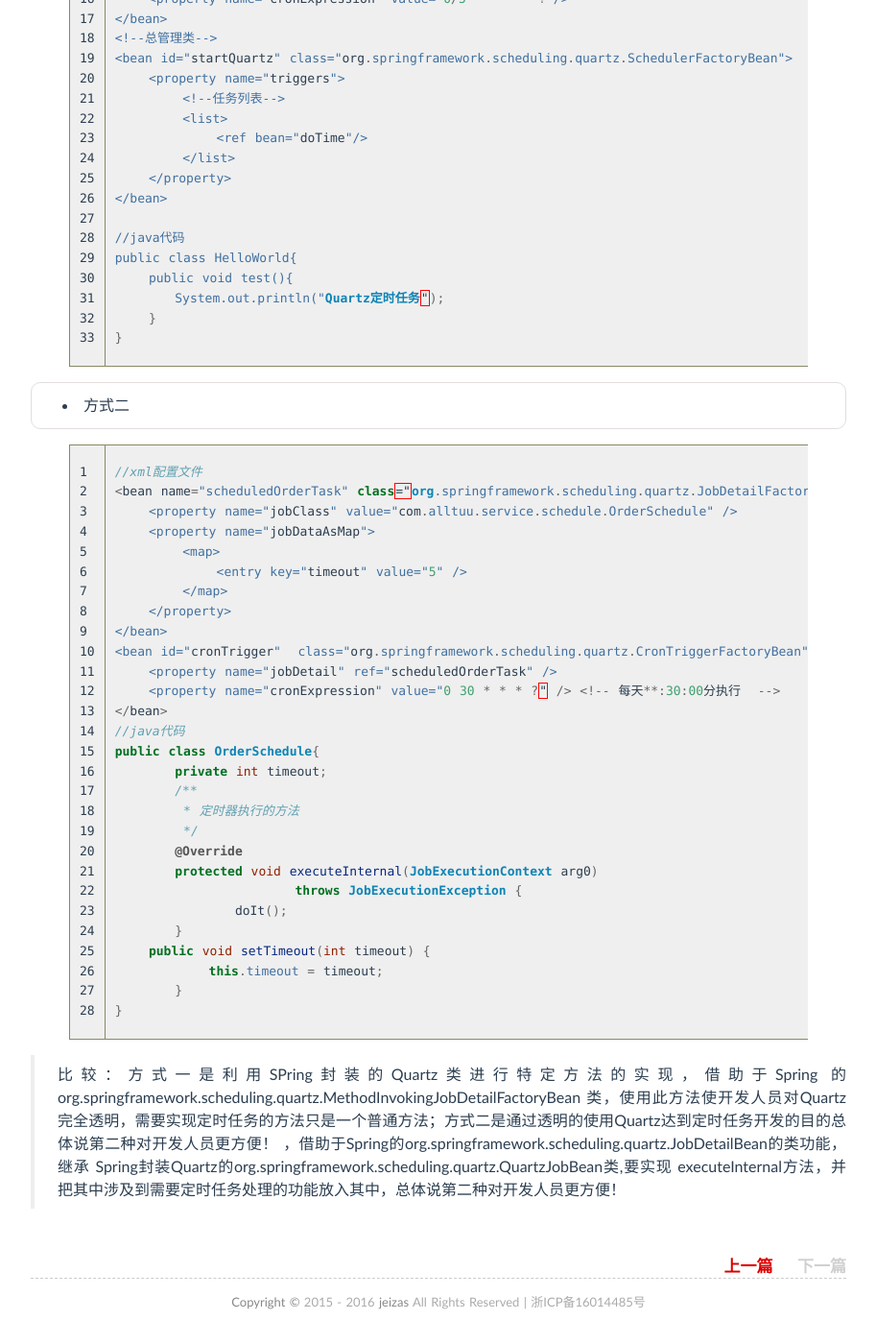
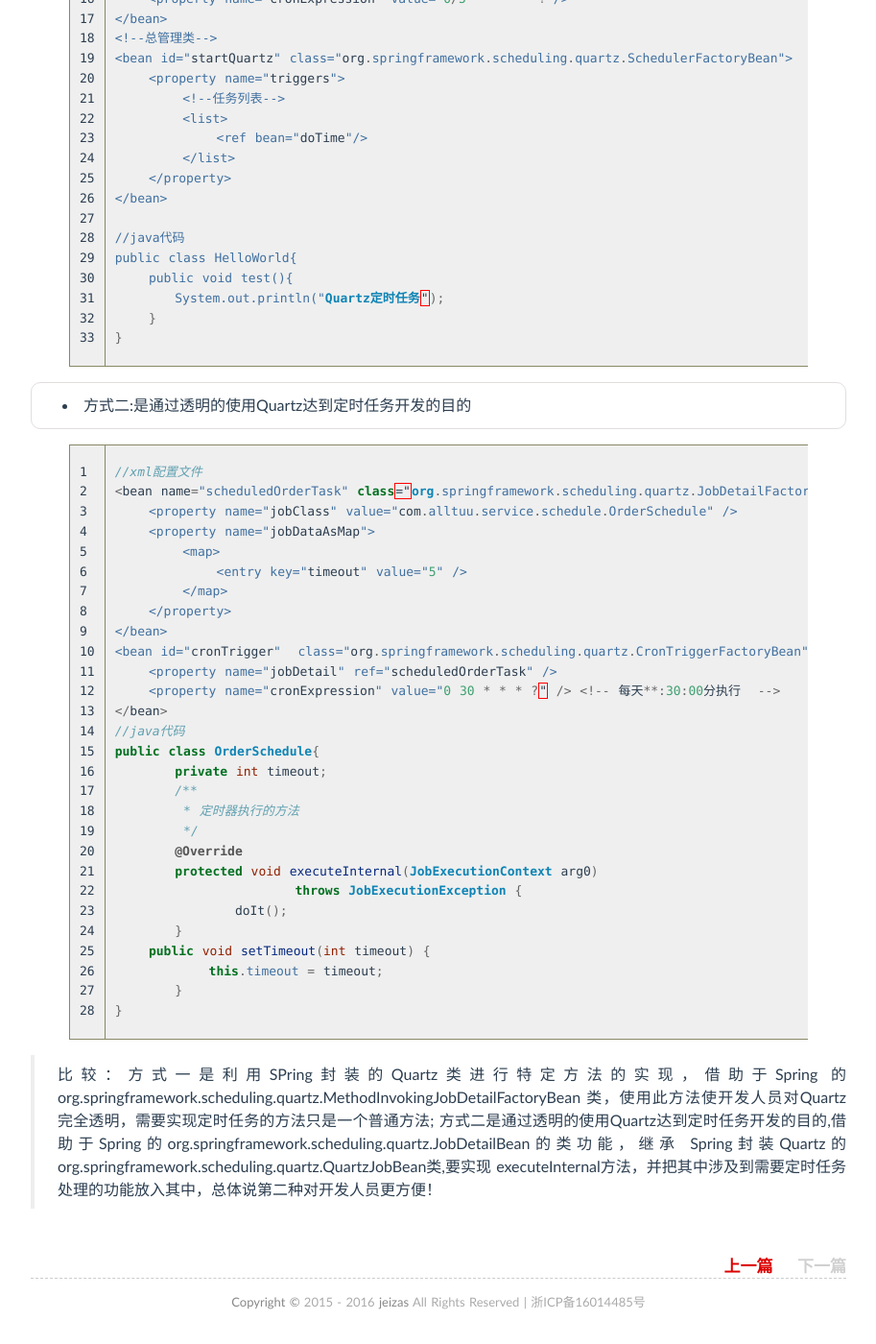
Before and after one commit to jeizas/jeizas.github.io, a Jekyll site: the page built from _posts/2016-07-05-quartz.md, in a window 1280 px wide and 1400 px high, scrolled down 807 px. Shown: the whole window at 96% size, without its empty margins (183-1096 px from the left). Built offline with Jekyll 4.4.1, drawn with Linux system fonts in a browser that asks for light colours; comment, search, counter and statistics services are not loaded; some of the changed text lies outside the part shown.

Commit message:
修改：     _posts/2016-07-05-quartz.md

```diff
--- a/_posts/2016-07-05-quartz.md
+++ b/_posts/2016-07-05-quartz.md
@@ -11,7 +11,7 @@ tags: Framework
 
 ##### 1. spring-quartz
 
-* 方式一
+* 方式一:利用SPring封装的Quartz类进行特定方法的实现
 
 {% highlight java linenos %}
 //xml配置代码
@@ -49,7 +49,7 @@ public class HelloWorld{
 }
 {% endhighlight linenos %}
 
-* 方式二
+* 方式二:是通过透明的使用Quartz达到定时任务开发的目的
 
 {% highlight java linenos %}
 //xml配置文件
@@ -82,5 +82,5 @@ public class OrderSchedule{
 }
 {% endhighlight linenos %}
 
-> 比较：方式一是利用SPring封装的Quartz类进行特定方法的实现，借助于Spring 的 org.springframework.scheduling.quartz.MethodInvokingJobDetailFactoryBean 类，使用此方法使开发人员对Quartz完全透明，需要实现定时任务的方法只是一个普通方法；方式二是通过透明的使用Quartz达到定时任务开发的目的总体说第二种对开发人员更方便！
-，借助于Spring的org.springframework.scheduling.quartz.JobDetailBean的类功能，继承 Spring封装Quartz的org.springframework.scheduling.quartz.QuartzJobBean类,要实现 executeInternal方法，并把其中涉及到需要定时任务处理的功能放入其中，总体说第二种对开发人员更方便！
+> 比较：方式一是利用SPring封装的Quartz类进行特定方法的实现，借助于Spring 的 org.springframework.scheduling.quartz.MethodInvokingJobDetailFactoryBean 类，使用此方法使开发人员对Quartz完全透明，需要实现定时任务的方法只是一个普通方法;
+> 方式二是通过透明的使用Quartz达到定时任务开发的目的,借助于Spring的org.springframework.scheduling.quartz.JobDetailBean的类功能，继承 Spring封装Quartz的org.springframework.scheduling.quartz.QuartzJobBean类,要实现 executeInternal方法，并把其中涉及到需要定时任务处理的功能放入其中，总体说第二种对开发人员更方便！
```
